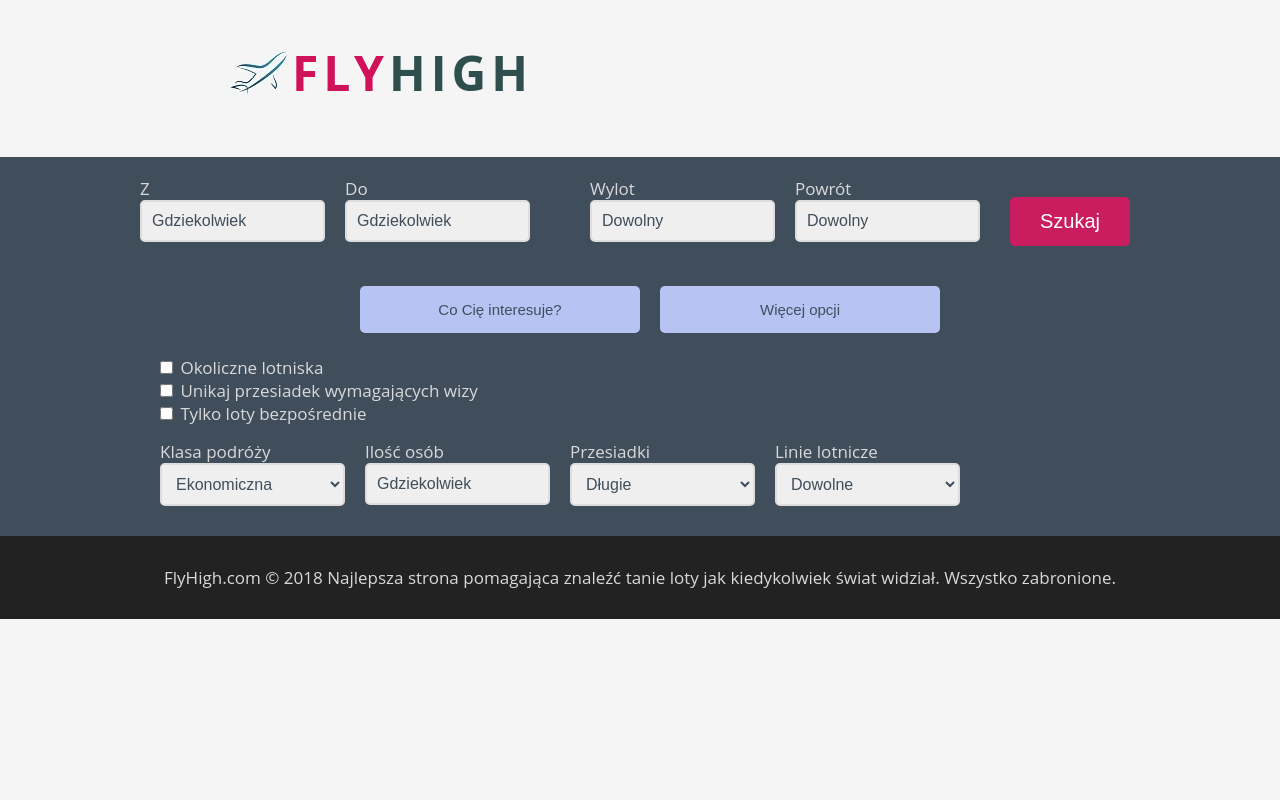
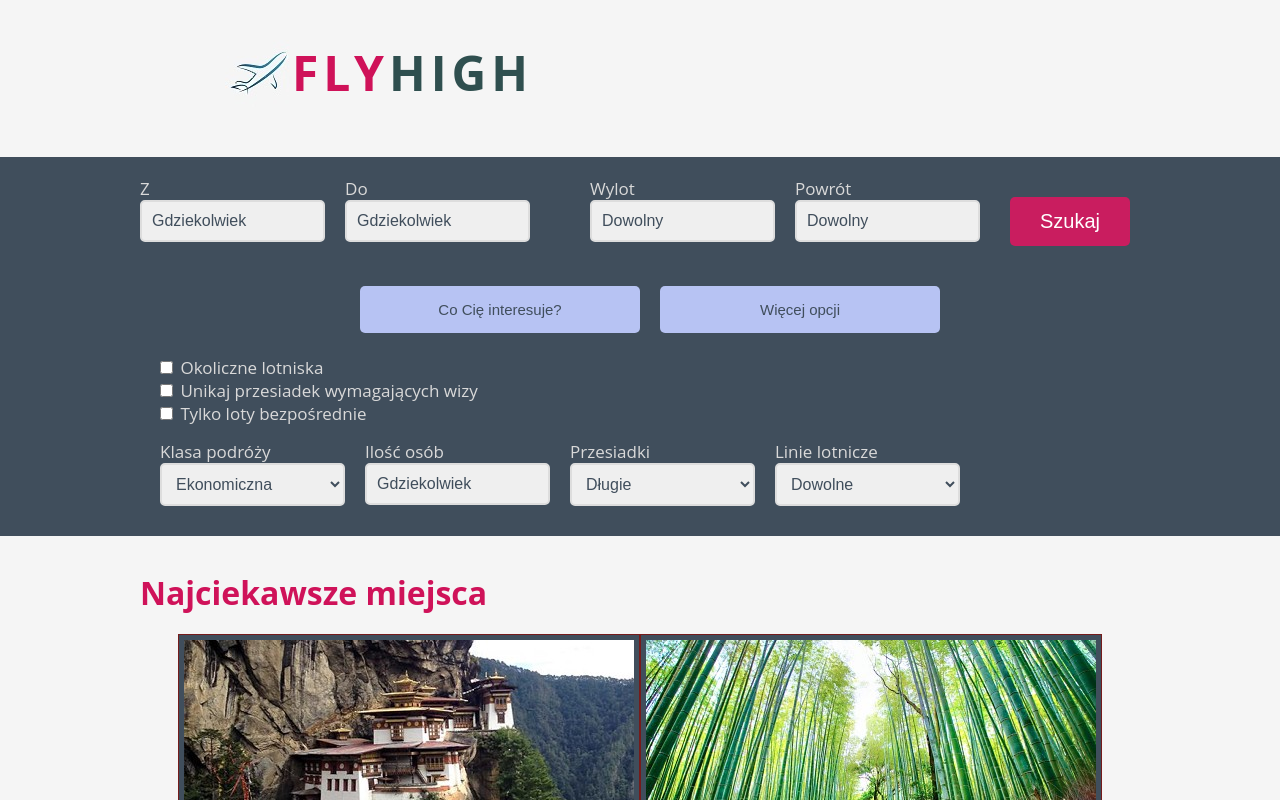
Before and after one commit to EasternSauce/UXproject, a React app in the folder sky-cancer/src/: page /advanced in a window 1280 px wide. Shown: the top 800 px of the page. Built offline with nearby package versions, Linux system fonts and the light colour scheme; the HTML template or start-up script is replaced by a standard one.

Commit message:
+ missing update

```diff
--- a/sky-cancer/src/Components/Main.js
+++ b/sky-cancer/src/Components/Main.js
@@ -7,6 +7,8 @@ const Main = () => (
     <main>
         <Switch>
             <Route exact path='/' component={Home}/>
+            <Route path='/alternative' component={Home}/>
+            <Route path='/advanced' component={Home}/>
             <Route path='/place_prices' component={PlacePrices}/>
         </Switch>
     </main>
```
Lines whose indentation alone changed are shown as unchanged.
